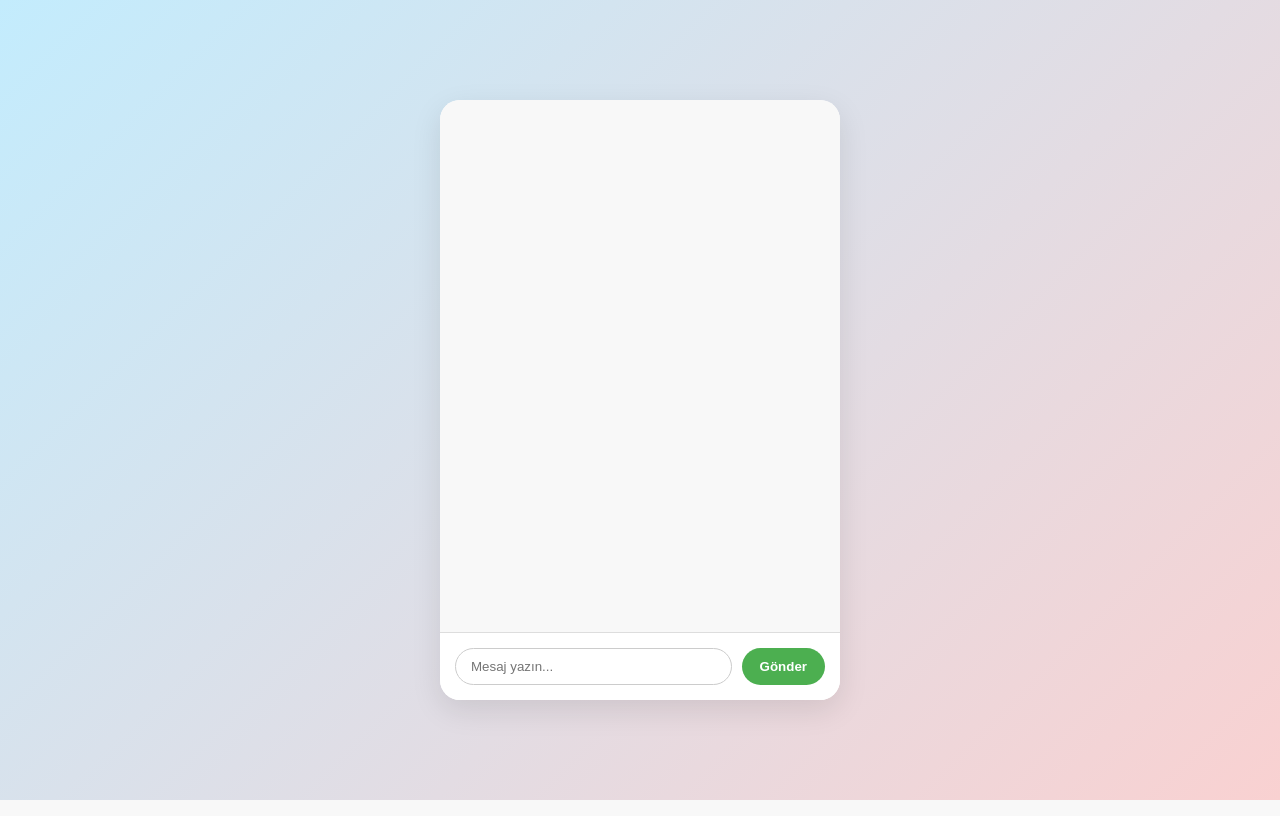
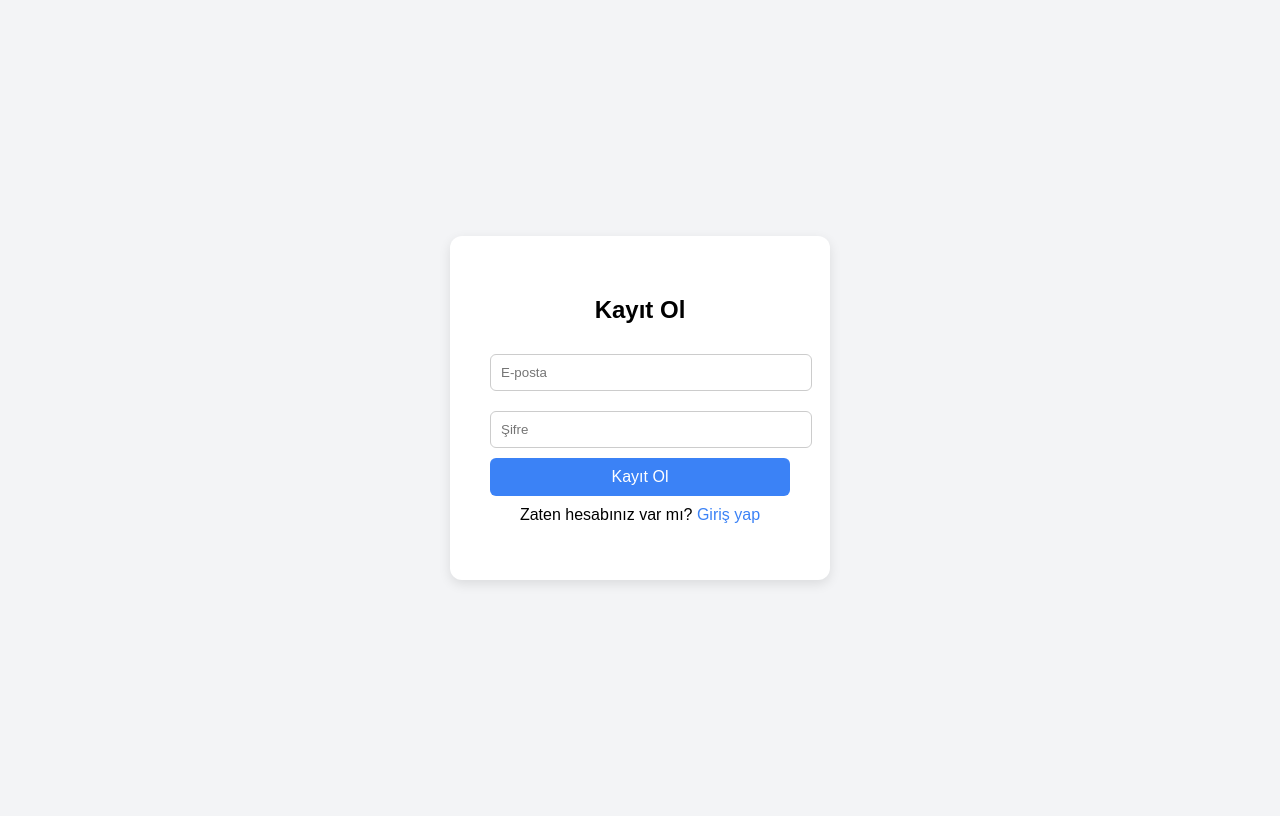
Before and after one commit to makdass1/YZTA.project, a Flask app: page / in a window 1280 px wide. Run offline with Flask 3, Linux system fonts and the light colour scheme.

Commit message:
Login/Register

```diff
--- a/main.py
+++ b/main.py
@@ -1,10 +1,72 @@
-from flask import Flask, request, jsonify, render_template
+import bcrypt
+import pyodbc
+from flask import Flask, render_template, request, jsonify
 
 app = Flask(__name__)
 
 @app.route('/')
 def index():
-    return render_template('index.html')
+    return render_template('register.html')
+@app.route('/login')
+def login1():
+    return render_template('login.html')
+
+@app.route('/register')
+def register1():
+    return render_template('register.html')
+
+@app.route('/chatbot')
+def chatbt():
+    return render_template('chatbot.html')
+
+conn_str = r"DRIVER={ODBC Driver 17 for SQL Server};SERVER=DESKTOP-D29ICTS\SQLEXPRESS;DATABASE=Tasklar;Trusted_Connection=yes;"
+
+
+
+def get_db_connection():
+    return pyodbc.connect(conn_str)
+
+@app.route('/register', methods=['POST'])
+def register():
+    data = request.json
+    email = data['email']
+    password = data['password']
+    hashed = bcrypt.hashpw(password.encode('utf-8'), bcrypt.gensalt())
+
+    conn = get_db_connection()
+    cursor = conn.cursor()
+    cursor.execute("SELECT * FROM Users WHERE Email = ?", (email,))
+    if cursor.fetchone():
+        return jsonify({'message': 'Kullanıcı zaten var'}), 400
+
+    cursor.execute("INSERT INTO Users (Email, PasswordHash) VALUES (?, ?)", (email, hashed))
+    conn.commit()
+    conn.close()
+    return jsonify({'message': 'Kayıt başarılı'}), 200
+
+
+@app.route('/login', methods=['POST'])
+def login():
+    data = request.json
+    email = data['email']
+    password = data['password']
+
+    conn = get_db_connection()
+    cursor = conn.cursor()
+    cursor.execute("SELECT PasswordHash FROM Users WHERE Email = ?", (email,))
+    row = cursor.fetchone()
+    conn.close()
+
+    if row and bcrypt.checkpw(password.encode('utf-8'), row[0]):
+        return jsonify({'message': 'Giris başarılı'}), 200
+    else:
+        return jsonify({'message': 'Hatali giris'}), 401
+
+
+
+
+
+
 
 @app.route('/chat', methods=['POST'])
 def chat():
--- a/templates/index.html
+++ b/templates/chatbot.html
@@ -2,7 +2,7 @@
 <html lang="tr">
 <head>
     <meta charset="UTF-8">
-    <title>Chatbot</title>
+    <title>Tarım Chatbot</title>
     <style>
         * {
             box-sizing: border-box;
@@ -11,11 +11,34 @@
         body {
             font-family: 'Segoe UI', sans-serif;
             background: linear-gradient(135deg, #c3ecfd 0%, #f9d1d1 100%);
-            height: 100vh;
             margin: 0;
+            padding: 0;
+        }
+
+
+        .hero-top, .hero-bottom {
+            width: 100%;
+            height: 250px;
+            background-size: cover;
+            background-position: center;
+        }
+
+        .hero-top {
+            background-image: url('https://kurbanlikciftligi.com/wp-content/uploads/2020/06/kurbanlik-ciftligi-1.jpg');
+        }
+
+        .hero-bottom {
+            background-image: url('https://kurbanlikciftligi.com/wp-content/uploads/2020/06/kurbanlik-ciftligi-2.jpg');
+        }
+
+        .main-section {
             display: flex;
             justify-content: center;
             align-items: center;
+            min-height: 600px;
+            position: relative;
+            z-index: 2;
+            padding: 20px 0;
         }
 
         .chat-container {
@@ -100,13 +123,23 @@
     </style>
 </head>
 <body>
-    <div class="chat-container">
-        <div class="chat-box" id="chat-box"></div>
-        <div class="input-area">
-            <input type="text" id="user-input" placeholder="Mesaj yazın..." />
-            <button onclick="sendMessage()">Gönder</button>
+
+    <!-- Üst Görsel -->
+    <div class="hero-top"></div>
+
+    <!-- Chatbot Bölümü -->
+    <div class="main-section">
+        <div class="chat-container">
+            <div class="chat-box" id="chat-box"></div>
+            <div class="input-area">
+                <input type="text" id="user-input" placeholder="Mesaj yazın..." />
+                <button onclick="sendMessage()">Gönder</button>
+            </div>
         </div>
     </div>
+
+    <!-- Alt Görsel -->
+    <div class="hero-bottom"></div>
 
     <script>
         function addMessage(text, sender) {
@@ -140,5 +173,6 @@
             }
         }
     </script>
+
 </body>
 </html>
--- /dev/null
+++ b/templates/register.html
@@ -0,0 +1,91 @@
+<!DOCTYPE html>
+<html lang="tr">
+<head>
+  <meta charset="UTF-8">
+  <title>Kayıt Ol</title>
+  <style>
+    body {
+      font-family: Arial, sans-serif;
+      background: #f3f4f6;
+      display: flex;
+      justify-content: center;
+      align-items: center;
+      height: 100vh;
+    }
+
+    .container {
+      background: white;
+      padding: 40px;
+      border-radius: 12px;
+      box-shadow: 0 4px 12px rgba(0,0,0,0.1);
+      width: 300px;
+    }
+
+    h2 {
+      text-align: center;
+      margin-bottom: 20px;
+    }
+
+    input {
+      width: 100%;
+      padding: 10px;
+      margin: 10px 0;
+      border: 1px solid #ccc;
+      border-radius: 6px;
+    }
+
+    button {
+      width: 100%;
+      padding: 10px;
+      background-color: #3b82f6;
+      color: white;
+      border: none;
+      border-radius: 6px;
+      cursor: pointer;
+      font-size: 16px;
+    }
+
+    button:hover {
+      background-color: #2563eb;
+    }
+
+    p {
+      text-align: center;
+      margin-top: 10px;
+    }
+
+    a {
+      color: #3b82f6;
+      text-decoration: none;
+    }
+  </style>
+</head>
+<body>
+  <div class="container">
+    <h2>Kayıt Ol</h2>
+    <input type="email" id="email" placeholder="E-posta" required>
+    <input type="password" id="password" placeholder="Şifre" required>
+    <button onclick="register()">Kayıt Ol</button>
+    <p>Zaten hesabınız var mı? <a href="/login">Giriş yap</a></p>
+  </div>
+
+  <script>
+    async function register() {
+      const email = document.getElementById("email").value;
+      const password = document.getElementById("password").value;
+
+      const response = await fetch('/register', {
+        method: 'POST',
+        headers: { 'Content-Type': 'application/json' },
+        body: JSON.stringify({ email, password })
+      });
+
+      const data = await response.json();
+      alert(data.message);
+      if (response.ok) {
+        window.location.href = "/login";
+      }
+    }
+  </script>
+</body>
+</html>
```
Also changed, not shown: templates/login.html (added, +96 -0 lines).
